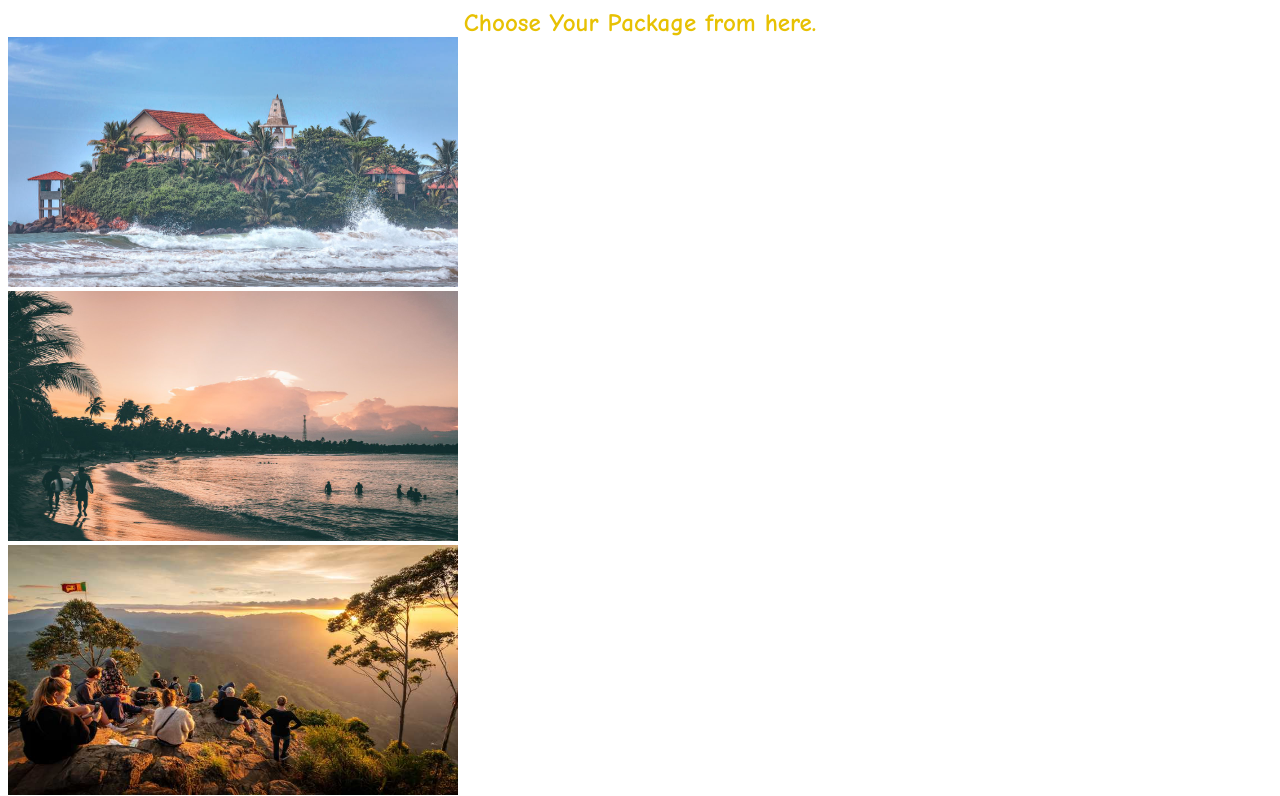
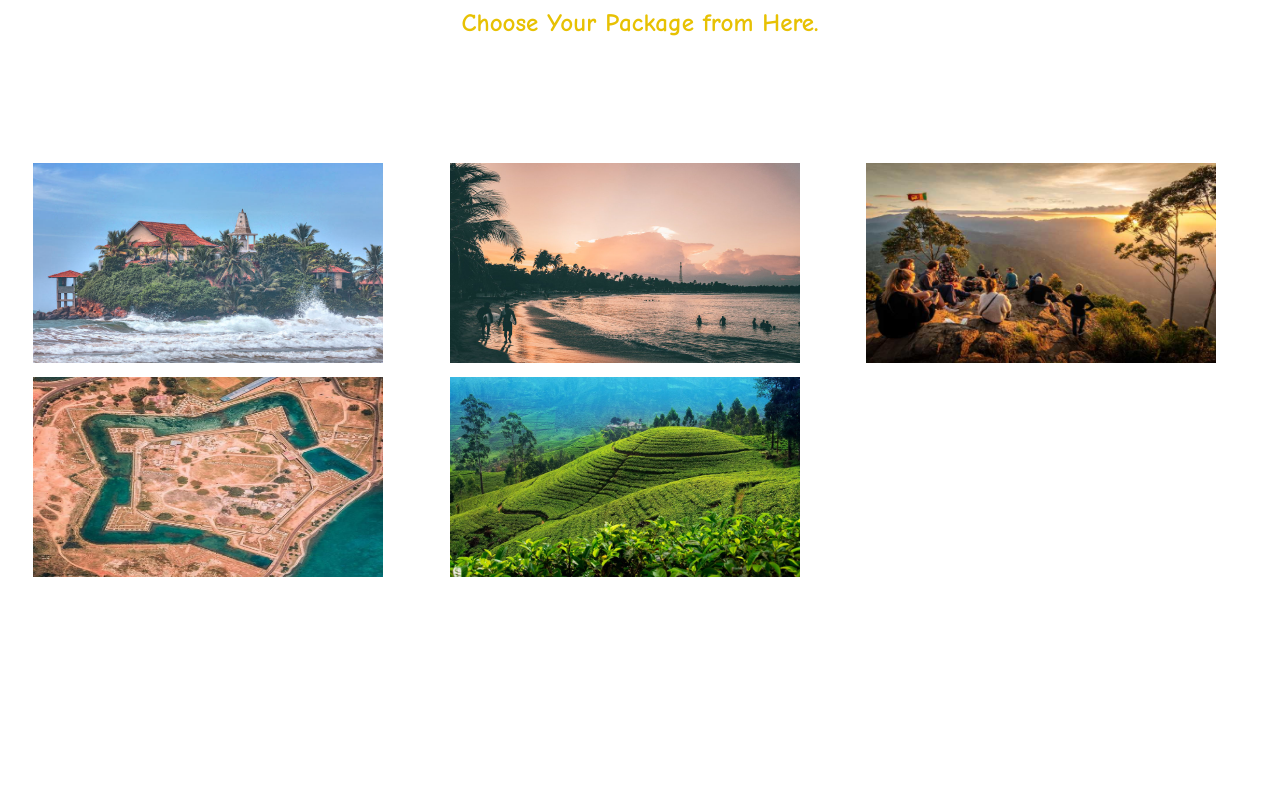
Before and after one commit to HacktivistTD/thaprobane-taxi, a plain HTML site: page packages.html in a window 1280 px wide. Shown: the top 796 px of the page. Drawn offline with Linux system fonts and the light colour scheme.

Commit message:
inline img

```diff
--- a/package.css
+++ b/package.css
@@ -7,14 +7,17 @@
 
   }
   .packages_img{
-    width: 450px;
-    height: 250px;
+    width: 350px;
+    height: 200px;
 
     }
 
     .products{
 
         display:grid;
-        grid-template-columns: 1fr 1fr ;
+        grid-template-columns: 1fr 1fr 1fr;
         padding-left:2%;
+        padding-top: 10%;
+        align-self: auto;
+        grid-gap: 10px;
      }
--- a/packages.html
+++ b/packages.html
@@ -8,17 +8,17 @@
 </head>
 <body>
    <div  class="topic">
-    Choose Your Package from here.
+    Choose Your Package from Here.
 
    </div>
 
 
 
-    <div id="products">
+    <div class="products">
         <div class="item" >
            <a href="blackpepper.html"><Img src="packages\2-matara-sri-lanka-joana-kruse.jpg"  class="packages_img"></a>
             </div>
-            <div class="item">
+            <div class="item ">
                 <a href="Cardamon.html"> <Img src ="packages\5eac57df95dc6389efa69246_things to do in arugam bay.jpg"  class="packages_img"></a>
             </div>
             <div class="item">
```
